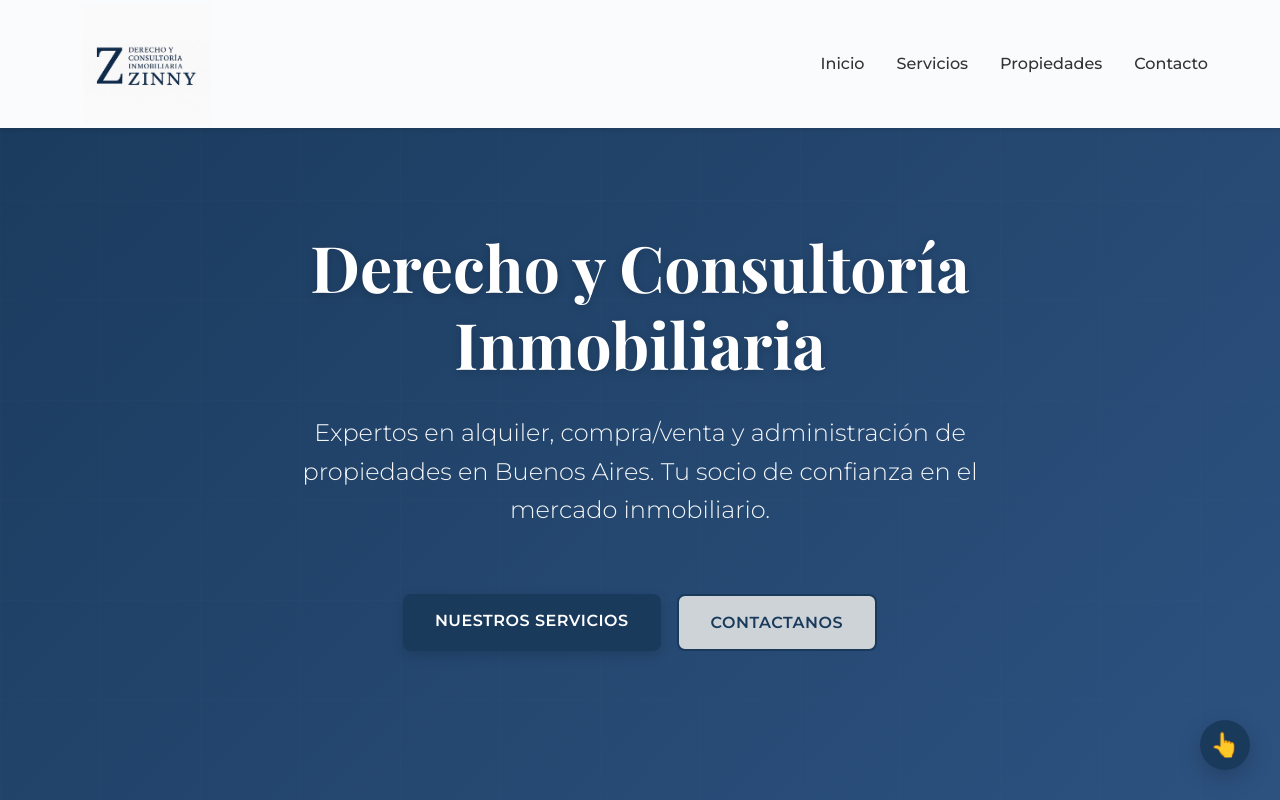
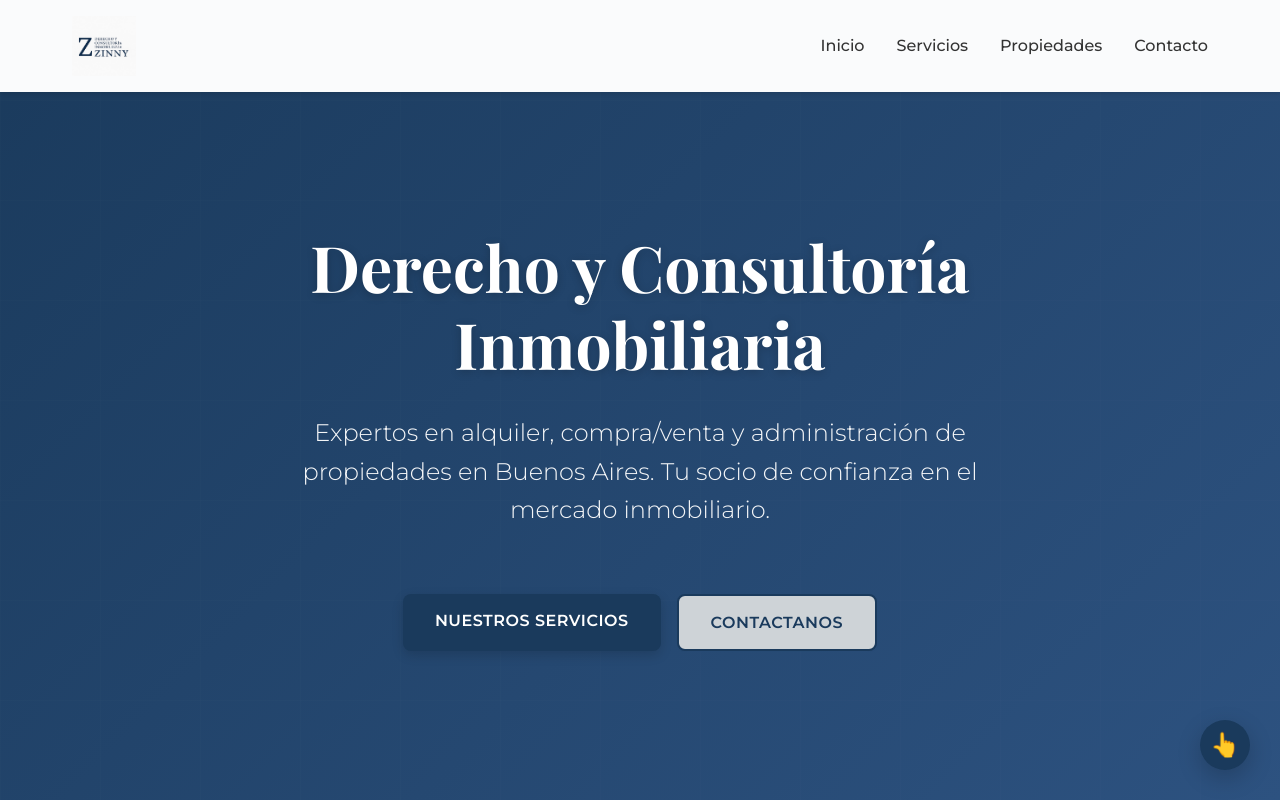
Before and after one commit to gtiralongo/Zinny, a plain HTML site: page index.html in a window 1280 px wide. Shown: the top 800 px of the page. Drawn offline with nearby package versions, Linux system fonts and the light colour scheme.

Commit message:
lolo y telefonos

```diff
--- a/assets/css/styles.css
+++ b/assets/css/styles.css
@@ -165,7 +165,7 @@ p {
   display: flex;
   justify-content: space-between;
   align-items: center;
-  padding: 0.25rem var(--spacing-md);
+  padding: var(--spacing-sm) var(--spacing-md);
   max-width: 1200px;
   margin: 0 auto;
 }
@@ -177,9 +177,9 @@ p {
 }
 
 .logo-img {
-  height: 120px;
+  height: 60px;
   /* Ajusta este valor según necesites el tamaño del logo */
-  width: 150px;
+  width: auto;
   object-fit: contain;
 }
 
```
